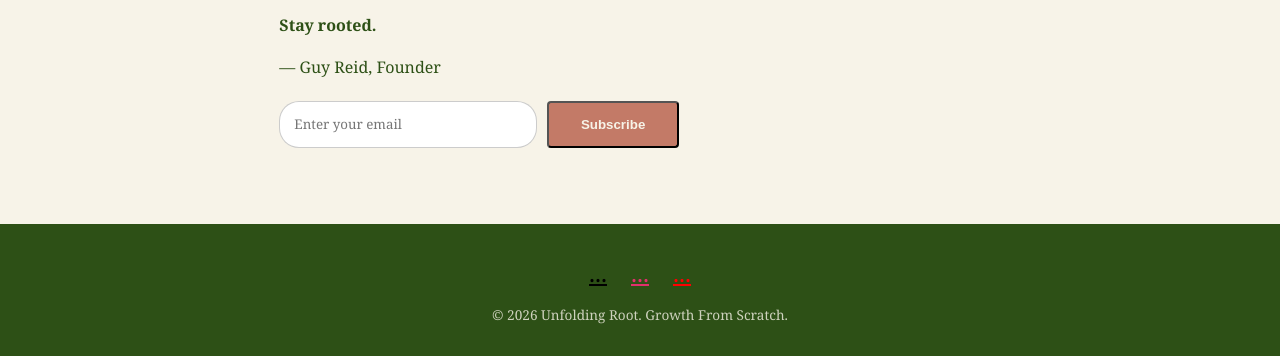
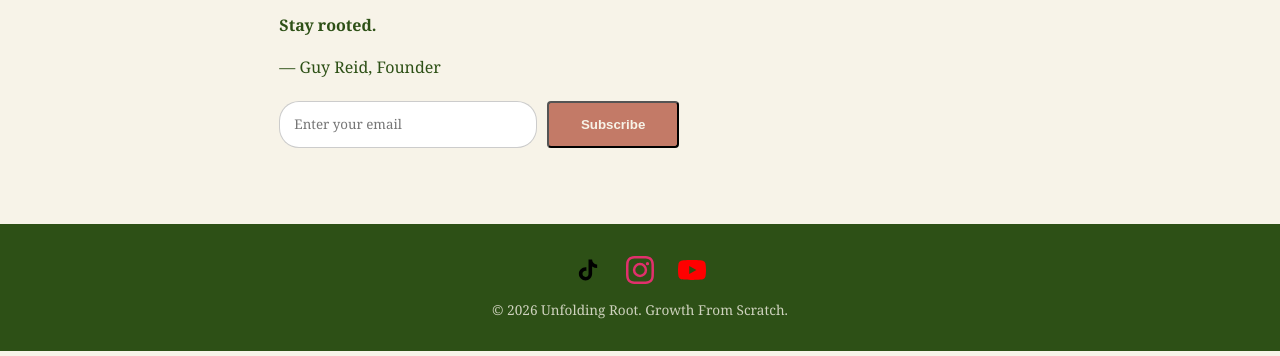
Before and after one commit to NextUp444/unfolding-root, a website: page public/index.html in a window 1280 px wide. Shown: the part 1276-1632 px from the top of the page. Drawn offline with Linux system fonts and the light colour scheme.

Commit message:
Replace emoji with real SVG social icons

```diff
--- a/public/index.html
+++ b/public/index.html
@@ -109,10 +109,16 @@
 
 <footer class="site-footer">
   <div class="footer-social">
-<a href="https://www.tiktok.com/@unfoldingroot" target="_blank" aria-label="TikTok">...</a>
-<a href="https://www.instagram.com/unfoldingroot" target="_blank" aria-label="Instagram">...</a>
-<a href="https://www.youtube.com/@unfoldingroot" target="_blank" aria-label="YouTube">...</a>
-  </div>
+  <a href="https://www.tiktok.com/@unfoldingroot" target="_blank" aria-label="TikTok">
+    <svg viewBox="0 0 24 24" width="28" height="28"><path fill="currentColor" d="M16.6 5.82s.51.5 0 0A4.278 4.278 0 0 1 15.54 3h-3.09v12.4a2.592 2.592 0 0 1-2.59 2.5c-1.42 0-2.6-1.16-2.6-2.6 0-1.72 1.66-3.01 3.37-2.48V9.66c-3.45-.46-6.47 2.22-6.47 5.64 0 3.33 2.76 5.7 5.69 5.7 3.14 0 5.69-2.55 5.69-5.7V9.01a7.35 7.35 0 0 0 4.3 1.38V7.3s-1.88.09-3.24-1.48z"/></svg>
+  </a>
+  <a href="https://www.instagram.com/unfoldingroot" target="_blank" aria-label="Instagram">
+    <svg viewBox="0 0 24 24" width="28" height="28"><path fill="currentColor" d="M12 2.16c3.2 0 3.58.01 4.85.07 3.25.15 4.77 1.69 4.92 4.92.06 1.27.07 1.65.07 4.85s-.01 3.58-.07 4.85c-.15 3.23-1.66 4.77-4.92 4.92-1.27.06-1.65.07-4.85.07s-3.58-.01-4.85-.07c-3.26-.15-4.77-1.7-4.92-4.92-.06-1.27-.07-1.65-.07-4.85s.01-3.58.07-4.85C2.38 3.9 3.9 2.38 7.15 2.23 8.42 2.17 8.8 2.16 12 2.16zM12 0C8.74 0 8.33.01 7.05.07 2.7.27.27 2.7.07 7.05.01 8.33 0 8.74 0 12s.01 3.67.07 4.95c.2 4.35 2.63 6.78 6.98 6.98C8.33 23.99 8.74 24 12 24s3.67-.01 4.95-.07c4.35-.2 6.78-2.63 6.98-6.98.06-1.28.07-1.69.07-4.95s-.01-3.67-.07-4.95c-.2-4.35-2.63-6.78-6.98-6.98C15.67.01 15.26 0 12 0zm0 5.84A6.16 6.16 0 1 0 18.16 12 6.16 6.16 0 0 0 12 5.84zM12 16a4 4 0 1 1 4-4 4 4 0 0 1-4 4zm6.41-10.85a1.44 1.44 0 1 0 1.44 1.44 1.44 1.44 0 0 0-1.44-1.44z"/></svg>
+  </a>
+  <a href="https://www.youtube.com/@unfoldingroot" target="_blank" aria-label="YouTube">
+    <svg viewBox="0 0 24 24" width="28" height="28"><path fill="currentColor" d="M23.5 6.19a3.02 3.02 0 0 0-2.12-2.14C19.51 3.5 12 3.5 12 3.5s-7.51 0-9.38.55A3.02 3.02 0 0 0 .5 6.19 31.6 31.6 0 0 0 0 12a31.6 31.6 0 0 0 .5 5.81 3.02 3.02 0 0 0 2.12 2.14C4.49 20.5 12 20.5 12 20.5s7.51 0 9.38-.55a3.02 3.02 0 0 0 2.12-2.14A31.6 31.6 0 0 0 24 12a31.6 31.6 0 0 0-.5-5.81zM9.6 15.4V8.6L15.8 12z"/></svg>
+  </a>
+</div>
   <p class="footer-copy">© 2026 Unfolding Root. Growth From Scratch.</p>
 </footer>
 
```
